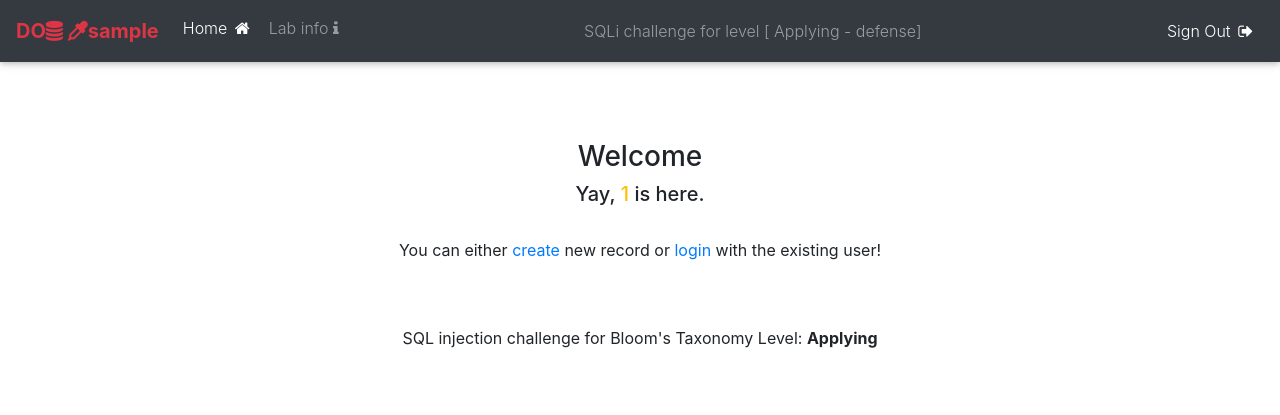
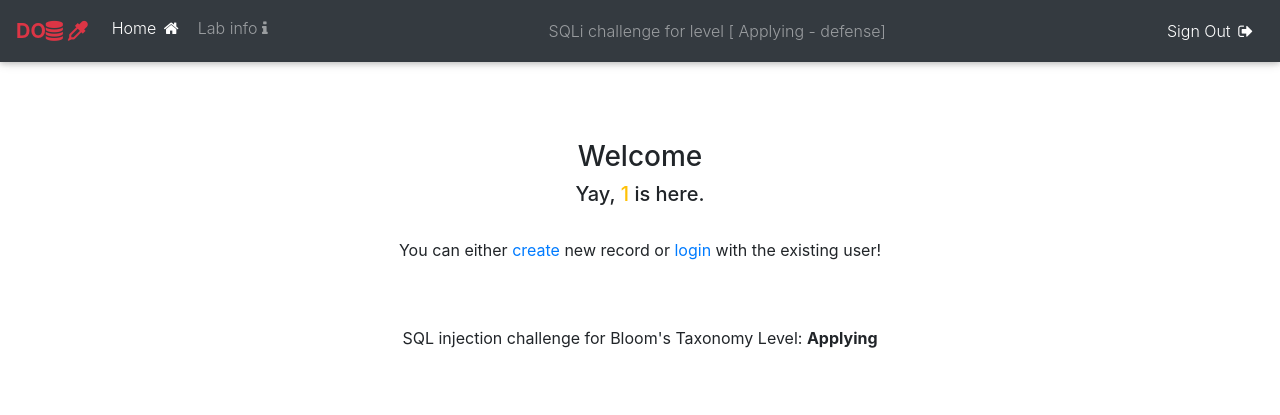
Before and after one commit to n1md7/ITI0103-applying-defense, a PHP site: page / in a window 1280 px wide. Shown: the top 415 px of the page. Run offline with PHP 8.4, Linux system fonts and the light colour scheme; the visitor is signed in with stand-in values (Sample User, id 1); some libraries are stand-ins or nearby versions.

Commit message:
so far so good

```diff
--- a/webserver/views/_templates/main.php
+++ b/webserver/views/_templates/main.php
@@ -18,7 +18,7 @@
   <!-- nav start -->
   <nav class="navbar navbar-expand-lg navbar-dark bg-dark fixed-top">
     <a class="navbar-brand text-danger" style="font-weight: bold;" href="<?php echo USER_INDEX; ?>">
-      DO<i class="fa fa-database"></i> <i class="fa fa-eyedropper"> </i><?php echo substr($_SESSION['user'],0, 8);?></a>
+      DO<i class="fa fa-database"></i> <i class="fa fa-eyedropper"> </i></a>
     <button class="navbar-toggler" type="button" data-toggle="collapse" data-target="#navbarText" aria-controls="navbarText" aria-expanded="false" aria-label="Toggle navigation">
       <span class="navbar-toggler-icon"></span>
     </button>
```
